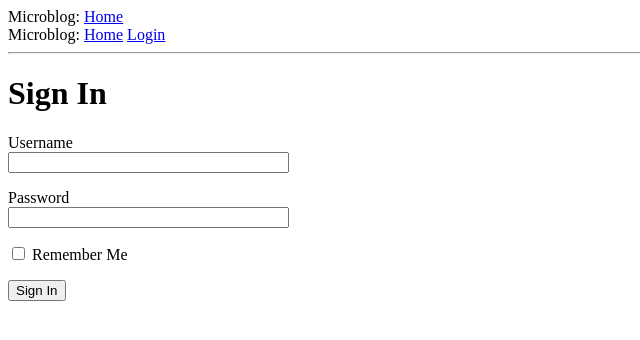
After one commit to gemini-trek/microblog, a Flask app: page /login in a window 1280 px wide. The commit adds this page. Shown: the top 340 px of the page, without its empty margins (0-640 px from the left). Run offline with Flask 3, Linux system fonts and the light colour scheme.

Commit message:
Chapter 3: Done

```diff
--- a/app/__init__.py
+++ b/app/__init__.py
@@ -1,5 +1,7 @@
 from flask import Flask
+from config import Config
 
 app = Flask(__name__)
+app.config.from_object(Config)
 
 from app import routes
--- /dev/null
+++ b/app/forms.py
@@ -0,0 +1,10 @@
+from flask_wtf import FlaskForm
+from wtforms import StringField, PasswordField, BooleanField, SubmitField
+from wtforms.validators import DataRequired
+
+
+class LoginForm(FlaskForm):
+    username = StringField('Username', validators=[DataRequired()])
+    password = PasswordField('Password', validators=[DataRequired()])
+    remember_me = BooleanField('Remember Me')
+    submit = SubmitField('Sign In')
--- a/app/routes.py
+++ b/app/routes.py
@@ -1,11 +1,12 @@
+from flask import render_template, flash, redirect, url_for
 from app import app
-from flask import render_template
+from app.forms import LoginForm
 
 
 @app.route('/')
 @app.route('/index')
 def index():
-    user = {"username": "Miguel"}
+    user = {'username': 'Miguel'}
     posts = [
         {
             'author': {'username': 'John'},
@@ -16,9 +17,14 @@ def index():
             'body': 'The Avengers movie was so cool!'
         }
     ]
-    return render_template(
-        template_name_or_list="index.html",
-        title="Home",
-        user=user,
-        posts=posts
-    )
+    return render_template('index.html', title='Home', user=user, posts=posts)
+
+
+@app.route('/login', methods=['GET', 'POST'])
+def login():
+    form = LoginForm()
+    if form.validate_on_submit():
+        flash('Login requested for user {}, remember_me={}'.format(
+            form.username.data, form.remember_me.data))
+        return redirect(url_for('index'))
+    return render_template('login.html',  title='Sign In', form=form)
--- a/app/templates/base.html
+++ b/app/templates/base.html
@@ -1,15 +1,29 @@
 <!doctype html>
 <html>
     <head>
-      {% if title %}
-      <title>{{ title }} - Microblog</title>
-      {% else %}
-      <title>Welcome to Microblog</title>
-      {% endif %}
+        {% if title %}
+        <title>{{ title }} - Microblog</title>
+        {% else %}
+        <title>Welcome to Microblog</title>
+        {% endif %}
     </head>
     <body>
         <div>Microblog: <a href="/index">Home</a></div>
+        <div>
+            Microblog:
+            <a href="{{ url_for('index') }}">Home</a>
+            <a href="{{ url_for('login') }}">Login</a>
+        </div>
         <hr>
+        {% with messages = get_flashed_messages() %}
+        {% if messages %}
+        <ul>
+            {% for message in messages %}
+            <li>{{ message }}</li>
+            {% endfor %}
+        </ul>
+        {% endif %}
+        {% endwith %}
         {% block content %}{% endblock %}
     </body>
 </html>
--- /dev/null
+++ b/app/templates/login.html
@@ -0,0 +1,24 @@
+{% extends "base.html" %}
+
+{% block content %}
+    <h1>Sign In</h1>
+    <form action="" method="post" novalidate>
+        {{ form.hidden_tag() }}
+        <p>
+            {{ form.username.label }}<br>
+            {{ form.username(size=32) }}<br>
+            {% for error in form.username.errors %}
+            <span style="color: red;">[{{ error }}]</span>
+            {% endfor %}
+        </p>
+        <p>
+            {{ form.password.label }}<br>
+            {{ form.password(size=32) }}<br>
+            {% for error in form.password.errors %}
+            <span style="color: red;">[{{ error }}]</span>
+            {% endfor %}
+        </p>
+        <p>{{ form.remember_me() }} {{ form.remember_me.label }}</p>
+        <p>{{ form.submit() }}</p>
+    </form>
+{% endblock %}
--- /dev/null
+++ b/config.py
@@ -0,0 +1,4 @@
+import os
+
+class Config:
+    SECRET_KEY = os.environ.get('SECRET_KEY') or 'you-will-never-guess'
```
